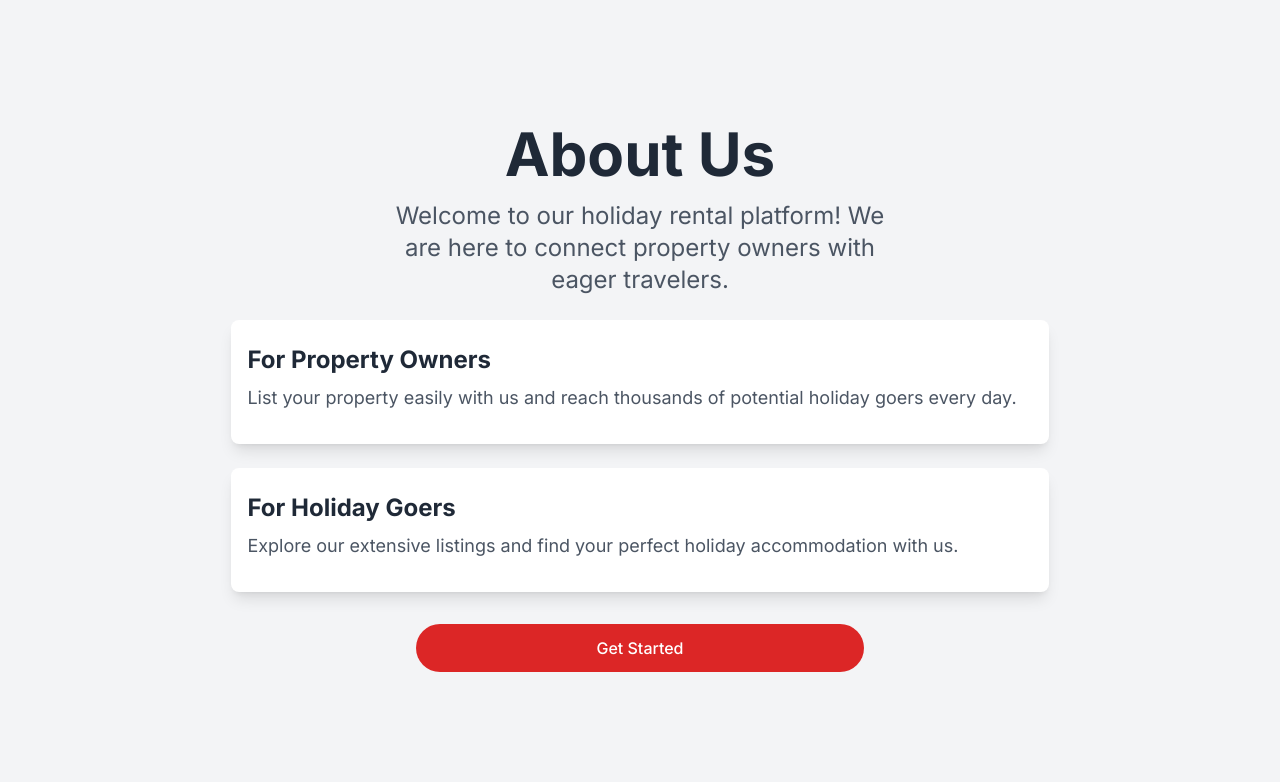
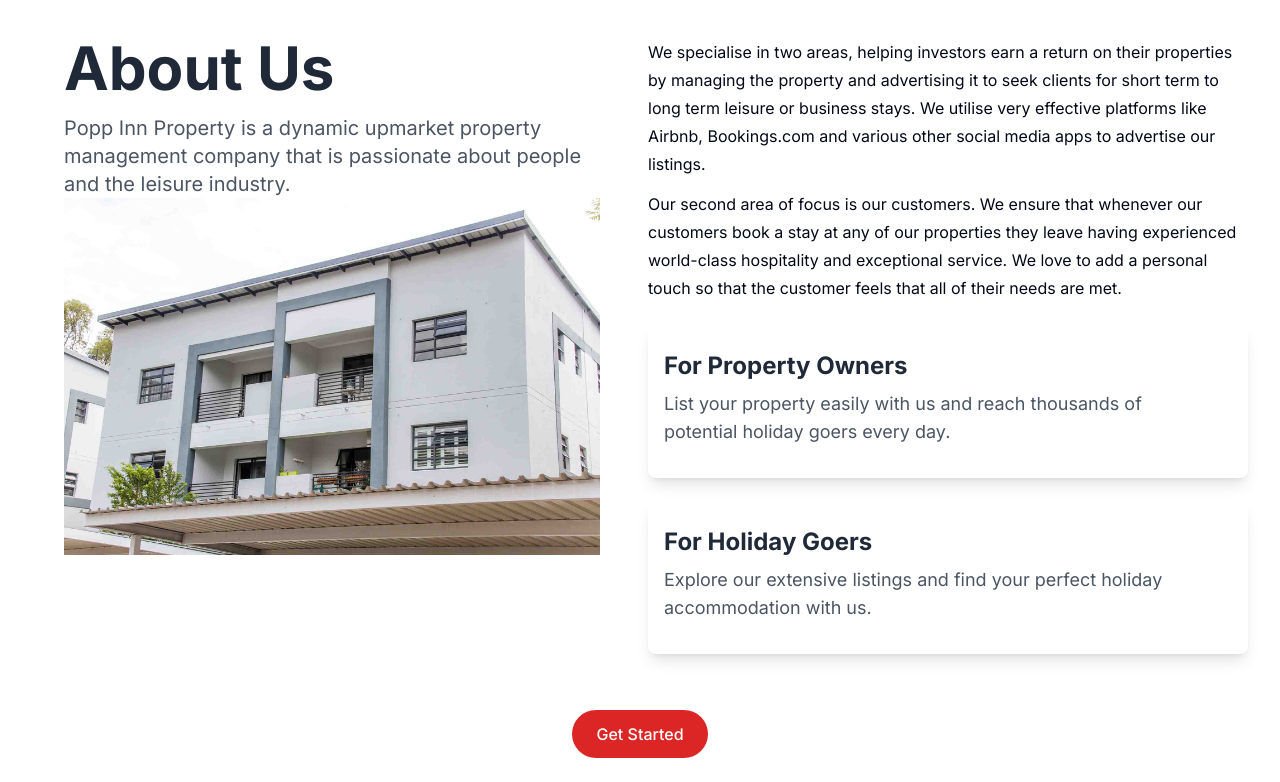
Before and after one commit to PhilaniNcube/new-poppin, a Next.js app: page / in a window 1280 px wide. Shown: the part 898-1680 px from the top of the page. Built offline with nearby package versions, Linux system fonts and the light colour scheme; no server answers.

Commit message:
about us

```diff
--- a/app/contact/page.tsx
+++ b/app/contact/page.tsx
@@ -20,8 +20,8 @@ export default async function ContactPage() {
     const message = formData.get("message")
 
     const res = await resend.emails.send({
-      from: "bookings@poppinn.co.za",
-      to: "bookings@poppinn.co.za",
+      from: "info@poppinn.co.za",
+      to: "info@poppinn.co.za",
       subject: "Contact Form Submission",
       html: `<p>Name: ${fullName}</p><p>Email: ${email}</p><p>Message: ${message}</p>`
     });
@@ -96,7 +96,7 @@ export default async function ContactPage() {
             href="mailto:bookings@poppinn.co.za"
             className="underline text-blue-500 hover:text-blue-400 ml-2"
           >
-            bookings@poppinn.co.za
+            info@poppinn.co.za
           </a>
         </p>
       </div>
--- a/components/HomeHero.tsx
+++ b/components/HomeHero.tsx
@@ -13,7 +13,7 @@ export default function HomeHero() {
           alt="Holiday Rental"
           className="absolute inset-0 object-cover w-full h-full"
           height="1080"
-          src="/images/masingita_towers/main_bedroom_2.jpeg"
+          src="/images/bedroom-blue-2.jpg"
           style={{
             aspectRatio: "960/1080",
             objectFit: "cover",
@@ -40,7 +40,7 @@ export default function HomeHero() {
           alt="Find Accommodation"
           className="absolute inset-0 object-cover w-full h-full"
           height="1080"
-          src="/images/masingita_towers_two/image_20.JPG"
+          src="/images/masingita_towers_two/image_8.JPG"
           style={{
             aspectRatio: "960/1080",
             objectFit: "cover",
--- a/components/HomepageAbout.tsx
+++ b/components/HomepageAbout.tsx
@@ -3,18 +3,43 @@
  * @see https://v0.dev/t/vfFnQB8yk9Q
  */
 import { Button } from "@/components/ui/button";
+import Image from "next/image";
 import Link from "next/link";
 
 export default function HomepageAbout() {
   return (
-    <section className="relative flex flex-col items-center justify-center w-full h-screen bg-gray-100 dark:bg-gray-900">
+    <section className="relative flex flex-col items-center justify-center container w-full h-screen ">
+      <div className="grid grid-cols-1 gap-4 md:grid-cols-2">
         <div className="px-4 sm:px-6 lg:px-8">
-        <h1 className="text-4xl font-bold text-center sm:text-5xl md:text-6xl text-gray-800 dark:text-gray-100">
+          <h1 className="text-4xl font-bold sm:text-5xl md:text-6xl text-gray-800 dark:text-gray-100">
             About Us
           </h1>
-        <p className="max-w-lg text-center mx-auto mt-4 text-xl md:text-2xl text-gray-600 dark:text-gray-300">
-          Welcome to our holiday rental platform! We are here to connect property
-          owners with eager travelers.
+          <p className="mt-4 text-xl text-gray-600 dark:text-gray-300">
+            Popp Inn Property is a dynamic upmarket property management company
+            that is passionate about people and the leisure industry.
+          </p>
+          <Image
+            src="/images/building.jpg"
+            width={1920}
+            height={1280}
+            alt="Building"
+            className="w-full object-cover"
+          />
+        </div>
+        <div className="w-full">
+          <p className="text-md leading-7 mb-3">
+            We specialise in two areas, helping investors earn a return on their
+            properties by managing the property and advertising it to seek
+            clients for short term to long term leisure or business stays. We
+            utilise very effective platforms like Airbnb, Bookings.com and
+            various other social media apps to advertise our listings.
+          </p>
+          <p className="text-md leading-7">
+            Our second area of focus is our customers. We ensure that whenever
+            our customers book a stay at any of our properties they leave having
+            experienced world-class hospitality and exceptional service. We love
+            to add a personal touch so that the customer feels that all of their
+            needs are met.
           </p>
           <div className="mt-6 pl-4 pr-8 pb-8 pt-6 bg-white dark:bg-gray-800 rounded-lg shadow sm:shadow-lg">
             <h2 className="text-2xl font-bold text-gray-800 dark:text-gray-100">
@@ -34,6 +59,10 @@ export default function HomepageAbout() {
               accommodation with us.
             </p>
           </div>
+        </div>
+      </div>
+
+      <div>
         <Link
           className="mt-6 mx-auto block text-center w-full max-w-md px-6 py-3 text-base font-medium text-white bg-red-600 hover:bg-red-400 rounded-full"
           href="/contact"
```
Lines whose indentation alone changed are shown as unchanged.
